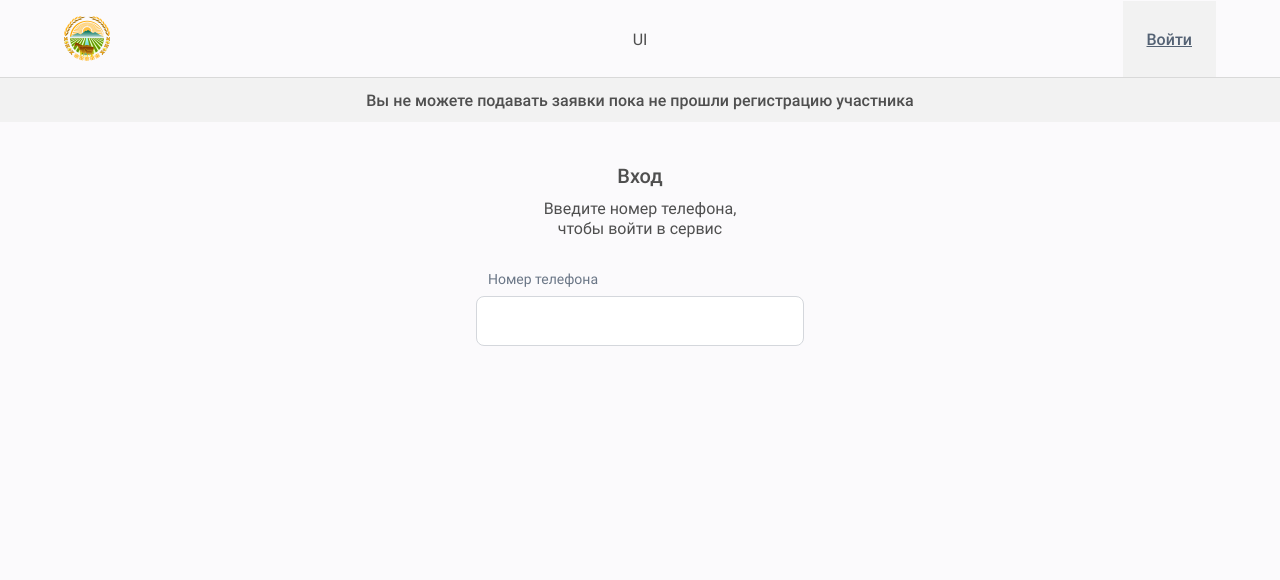
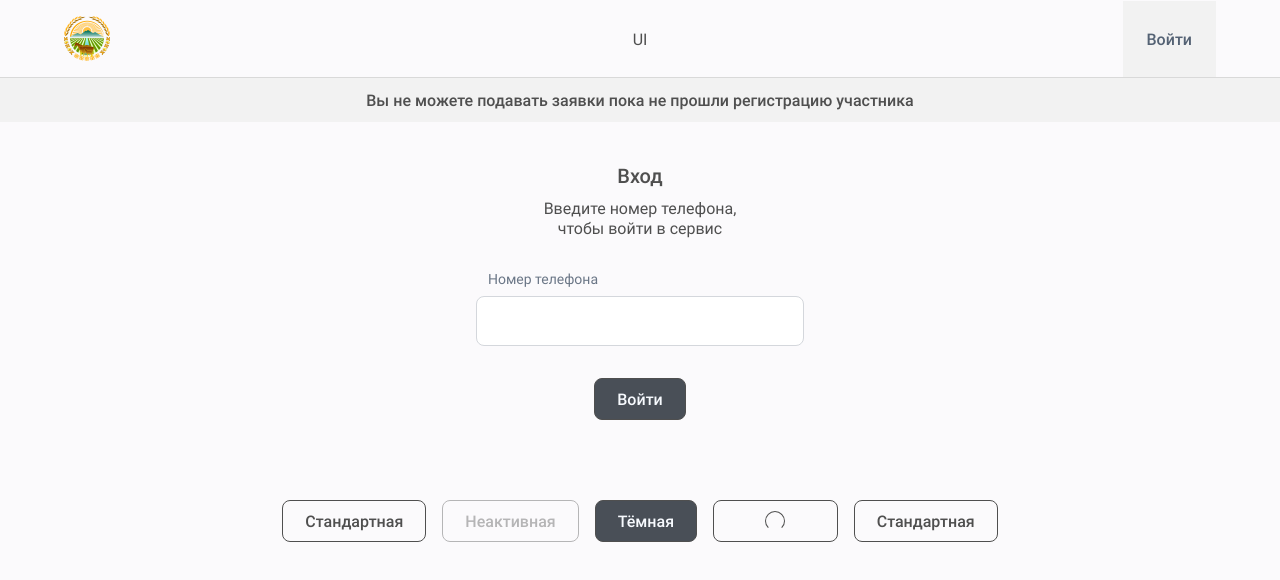
Before and after one commit to luckmann92/agro-frontend, a Vue app: page /ui in a window 1280 px wide. Shown: the top 580 px of the page. Built offline with nearby package versions, Linux system fonts and the light colour scheme.

Commit message:
Added competition-detail-page and card-with-detail

```diff
--- a/src/assets/styles/_app.scss
+++ b/src/assets/styles/_app.scss
@@ -62,6 +62,35 @@ button,
 			background: url("./../img/chevron_detail.svg") no-repeat center / contain;
 		}
 	}
+	&--wait {
+		color: transparent;
+		position: relative;
+		pointer-events: none;
+
+		.loader {
+			position: absolute;
+			top: calc(50% - 10px);
+			left: calc(50% - 10px);
+			width: 20px;
+			height: 20px;
+			border: 1px solid $c-gray2;
+			//border-top-color: transparent;
+			border-bottom-color: transparent;
+			border-radius: 50%;
+			display: inline-block;
+			box-sizing: border-box;
+			animation: rotation 1s linear infinite;
+		}
+		@keyframes rotation {
+			0% {
+				transform: rotate(0deg);
+			}
+			100% {
+				transform: rotate(360deg);
+			}
+		}
+
+	}
 }
 .btn-wrap {
 	display: flex;
@@ -95,8 +124,12 @@ p {
 
 	p:first-child {
 		color: #828282;
+		//margin-bottom: 8px;
+	}
+	p:not(last-child) {
 		margin-bottom: 8px;
 	}
+
 }
 
 .card {
@@ -122,15 +155,24 @@ p {
 		border-top: 1px solid $br-gray;
 	}
 
-	//&__detail {}
+	&__detail {
+
+		&.show-detail {
+			.btn .icon {
+				transform: scaleY(-1);
+				transition: transform 300ms;
+			}
+		}
+	}
 	&__detail-content {
 		display: flex;
 		flex-direction: column;
 		gap: 20px;
+		margin-top: 20px;
 	}
 }
 
-.flex-block {
+.fb {
 	display: flex;
 	&--ai-c {
 		align-items: center;
--- a/src/components/Competition/CompetitionDetail.vue
+++ b/src/components/Competition/CompetitionDetail.vue
@@ -1,21 +1,23 @@
 <template>
   <div class="competition-detail">
     <div class="competition-detail__titles">
-      <div>
+      <div class="txt-block">
         <p class="txt-sml">Дата начала аренды</p>
         <p>{{ '24.08.24' }}</p>
       </div>
-      <div>
+      <div class="txt-block">
         <p class="txt-sml">Дата объявления</p>
         <p>{{ '24.10.24' }}</p>
       </div>
-      <div>
+      <div class="txt-block">
         <p class="txt-sml">Дата проведения</p>
         <p>{{ '24.11.24' }}</p>
       </div>
     </div>
 
-    <div class="card">
+    <u-card>
+
+      <template v-slot:default>
         <div class="top">
           <div class="txt-block">
             <p class="txt-sml">Область: {{ 'Чуйская' }}</p>
@@ -40,13 +42,9 @@
             <p>{{ '47:14:1203001:814' }}</p>
           </div>
         </div>
+      </template>
 
-      <div class="card__detail">
-        <u-button-detail>Подробнее</u-button-detail>
-
-        <div class="card__detail-content">
-          <div class="divider"></div>
-
+      <template v-slot:detail>
         <div class="txt-block">
           <p class="txt-sml">Фактическое размещение культур</p>
           <p>{{ '2023   Свекла' }}</p>
@@ -58,30 +56,28 @@
           <p class="txt-sml">Целевое использование земель</p>
           <p>{{ 'Для засева культуры свеклы' }}</p>
         </div>
+      </template>
+    </u-card>
 
-        </div>
-      </div>
-
-
-    </div>
   </div>
 </template>
 
 <script>
-import UButtonDetail from "@/components/UI/UButtonDetail";
 
 export default {
   name: "CompetitionDetail",
-  components: { UButtonDetail }
+  components: {  }
 
 }
 </script>
 
+<style lang="scss" src="@/assets/styles/styles.scss"/>
 <style lang="scss" scoped>
 .competition-detail {
 
   &__titles {
     display: flex;
+    margin-bottom: 20px;
 
     &>div {
       width: 30%;
--- a/src/components/Competition/CompetitionItem.vue
+++ b/src/components/Competition/CompetitionItem.vue
@@ -1,6 +1,6 @@
 <template>
 	<div class="competition-item">
-		<div class="card">
+    <u-card>
       <div class="top">
         <div class="txt-block">
           <p class="txt-sml">Дата начала аренды</p>
@@ -25,11 +25,9 @@
         <div class="btn-wrap">
           <u-button>Показать на карте</u-button>
           <u-button href="/competition/23">Подробнее</u-button>
-
-<!--          <router-link to="" >Подробнее</router-link>-->
         </div>
       </div>
-		</div>
+    </u-card>
 	</div>
 </template>
 
--- a/src/components/HeaderTop.vue
+++ b/src/components/HeaderTop.vue
@@ -8,7 +8,7 @@
         <router-link to="/ui">UI</router-link>
       </div>
       <div class="header__right">
-        <router-link to="/auth" class="header__button">Войти</router-link>
+        <u-button href="/auth" class="header__button">Войти</u-button>
       </div>
 		</div>
   </div>
--- a/src/components/UI/UButton.vue
+++ b/src/components/UI/UButton.vue
@@ -6,6 +6,7 @@
     :href="href"
 		:disabled="disabled"
 	>
+    <span v-if="variant === 'wait'" class="loader" />
 		<slot />
 	</component>
 </template>
--- a/src/components/UI/UButtonDetail.vue
+++ /dev/null
@@ -1,23 +0,0 @@
-<template>
-  <button :class="['btn btn--detail']" >
-    <span class="icon" />
-    <slot />
-  </button>
-</template>
-
-<script>
-
-export default {
-  name: 'UButtonDetail',
-  props: {
-		isShow: {
-      type: Boolean,
-      required: false,
-    },
-	}
-}
-</script>
-
-<style scoped lang="scss">
-
-</style>
--- /dev/null
+++ b/src/components/UI/UCard.vue
@@ -0,0 +1,44 @@
+<template>
+  <div class="card">
+
+    <slot />
+
+    <div v-if="$slots.detail" :class="['card__detail', { 'show-detail': showDetail }]">
+      <button :class="['btn btn--detail']" @click="toggleShowDetail">
+        <span class="icon" />
+        Подробнее
+      </button>
+      <div v-show="showDetail" class="card__detail-content">
+        <div class="divider"></div>
+
+        <slot name="detail"/>
+      </div>
+    </div>
+  </div>
+</template>
+
+<script>
+
+import {ref} from "vue";
+
+export default {
+  name: 'UCard',
+  setup() {
+    const showDetail = ref(false)
+
+    const toggleShowDetail = () => {
+      showDetail.value = !showDetail.value
+    }
+
+    return {
+      showDetail,
+      toggleShowDetail
+    }
+  }
+}
+</script>
+
+<style lang="scss" src="@/assets/styles/styles.scss"/>
+<style scoped lang="scss">
+
+</style>
--- a/src/components/UI/index.js
+++ b/src/components/UI/index.js
@@ -1,9 +1,9 @@
 import UButton from "@/components/UI/UButton";
-import UButtonDetail from "@/components/UI/UButtonDetail";
+import UCard from "@/components/UI/UCard";
 import UField from "@/components/UI/UField";
 
 export default [
     UButton,
-    UButtonDetail,
+    UCard,
     UField
 ]
--- a/src/pages/CompetitionDetailPage.vue
+++ b/src/pages/CompetitionDetailPage.vue
@@ -1,6 +1,6 @@
 <template>
   <div class="container">
-    <div class="btn-wrap flex-block flex-block--jc-sb">
+    <div class="fb fb--jc-sb">
       <u-button @click="$router.back()">Вернуться</u-button>
       <u-button :disabled="true">Подать заявку</u-button>
     </div>
--- a/src/pages/UI.vue
+++ b/src/pages/UI.vue
@@ -1,6 +1,7 @@
 <template>
-  <div class="container">
+  <div class="container ui-container">
 
+    <div class="auth-form">
       <form class="form">
         <div class="form__title txt-mdl">Вход</div>
         <div class="form__text txt">Введите номер телефона, <br> чтобы войти в сервис</div>
@@ -10,7 +11,17 @@
             v-model="phone"
             :label="'Номер телефона'"
         />
+        <u-button :variant="'dark'" >Войти</u-button>
       </form>
+    </div>
+
+    <div class="btn-wrap">
+      <u-button>Стандартная</u-button>
+      <u-button :disabled="true">Неактивная</u-button>
+      <u-button :variant="'dark'">Тёмная</u-button>
+      <u-button :variant="'wait'" title="Ожидание">Ожидание</u-button>
+      <u-button>Стандартная</u-button>
+    </div>
   </div>
 </template>
 
@@ -34,6 +45,12 @@ export default {
 }
 </script>
 
-<style scoped>
+<style lang="scss" scoped>
+.ui-container {
+  display: flex;
+  align-items: center;
+  flex-direction: column;
+  gap: 80px;
 
+}
 </style>
```
Lines whose indentation alone changed are shown as unchanged.
